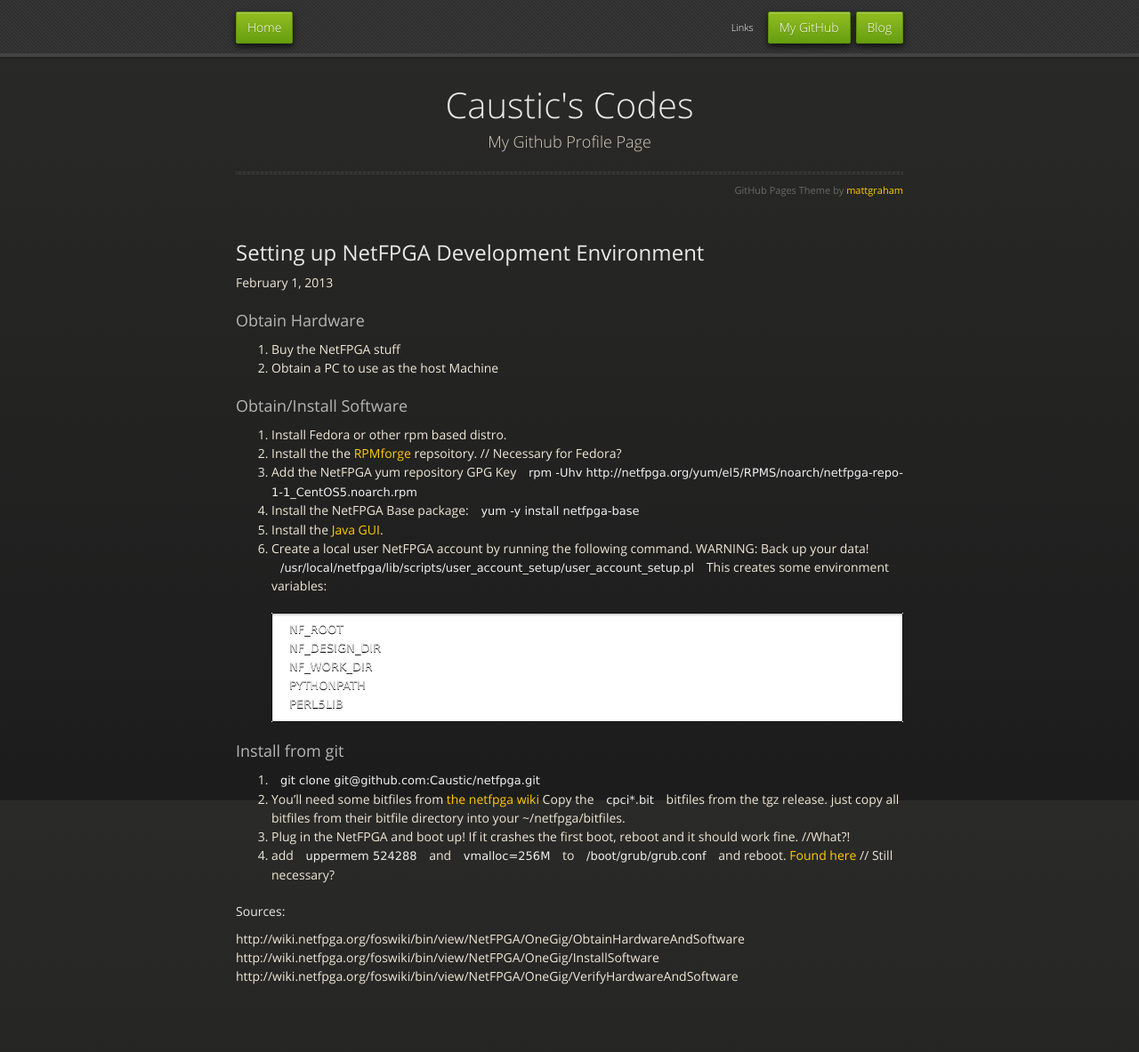
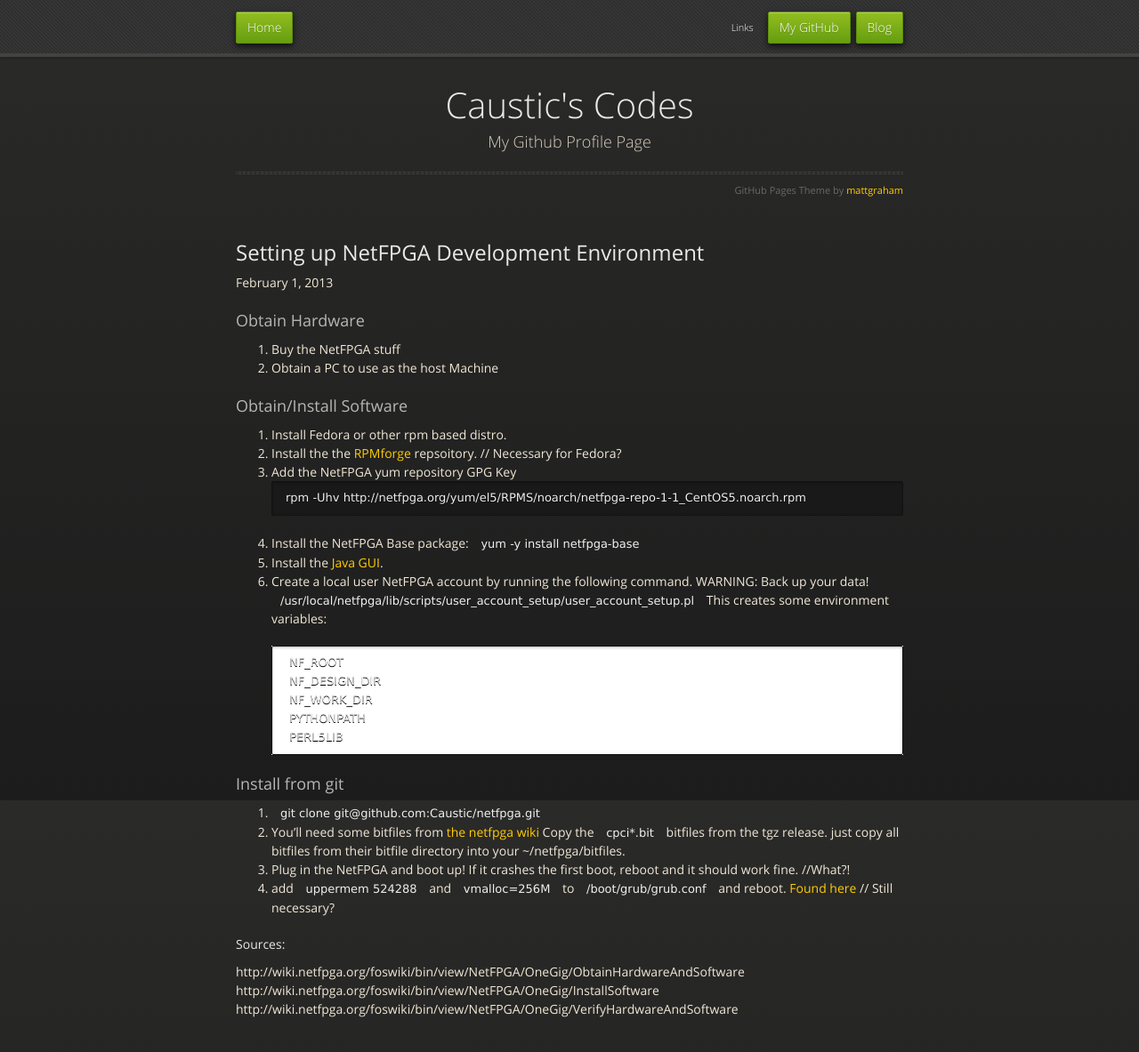
Before and after one commit to Caustic/caustic.github.com, a Jekyll site: the page built from _posts/13-02-01-netfpga-environment.markdown, in a window 1280 px wide and 1255 px high. Shown: the top 1183 px of the window at 89% size. Built offline with Jekyll 4.4.1, drawn with Linux system fonts in a browser that asks for light colours; nearby versions of some CDN libraries; Markdown is read by kramdown in place of the engine named in the settings.

Commit message:
trying to fix paragraph-in-li issue

```diff
--- a/_posts/13-02-01-netfpga-environment.markdown
+++ b/_posts/13-02-01-netfpga-environment.markdown
@@ -12,7 +12,8 @@
 
 1. Install Fedora or other rpm based distro.
 2. Install the the [RPMforge](http://wiki.centos.org/AdditionalResources/Repositories/RPMForge) repsoitory. // Necessary for Fedora?
-3. Add the NetFPGA yum repository GPG Key `rpm -Uhv http://netfpga.org/yum/el5/RPMS/noarch/netfpga-repo-1-1_CentOS5.noarch.rpm`
+3. Add the NetFPGA yum repository GPG Key
+    <pre><code>rpm -Uhv http://netfpga.org/yum/el5/RPMS/noarch/netfpga-repo-1-1_CentOS5.noarch.rpm</code></pre>
 4. Install the NetFPGA Base package: `yum -y install netfpga-base`
 5. Install the [Java GUI](http://wiki.netfpga.org/foswiki/bin/view/NetFPGA/OneGig/InstallJavaGUI20).
 6. Create a local user NetFPGA account by running the following command.  WARNING: Back up your data! `/usr/local/netfpga/lib/scripts/user_account_setup/user_account_setup.pl`
```
